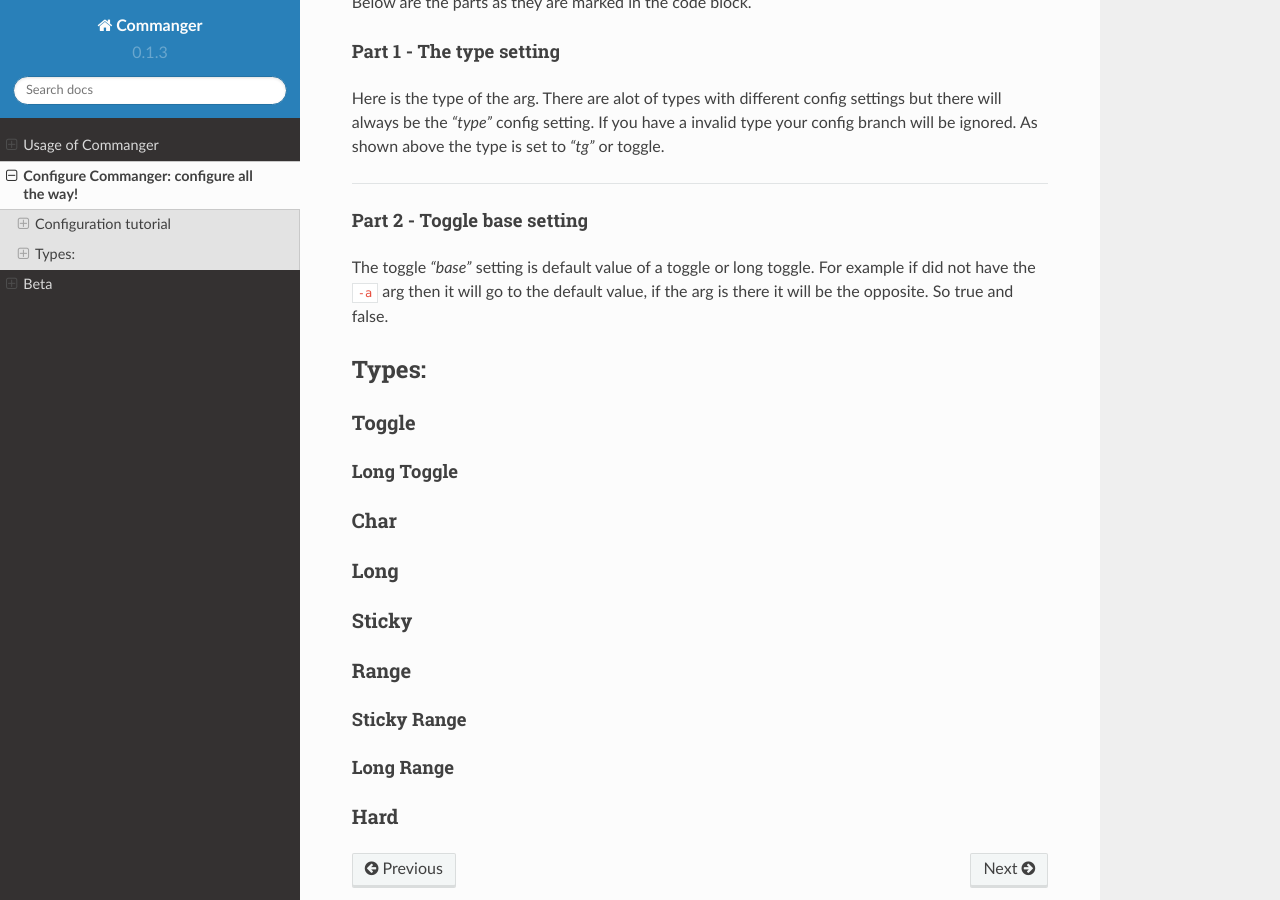
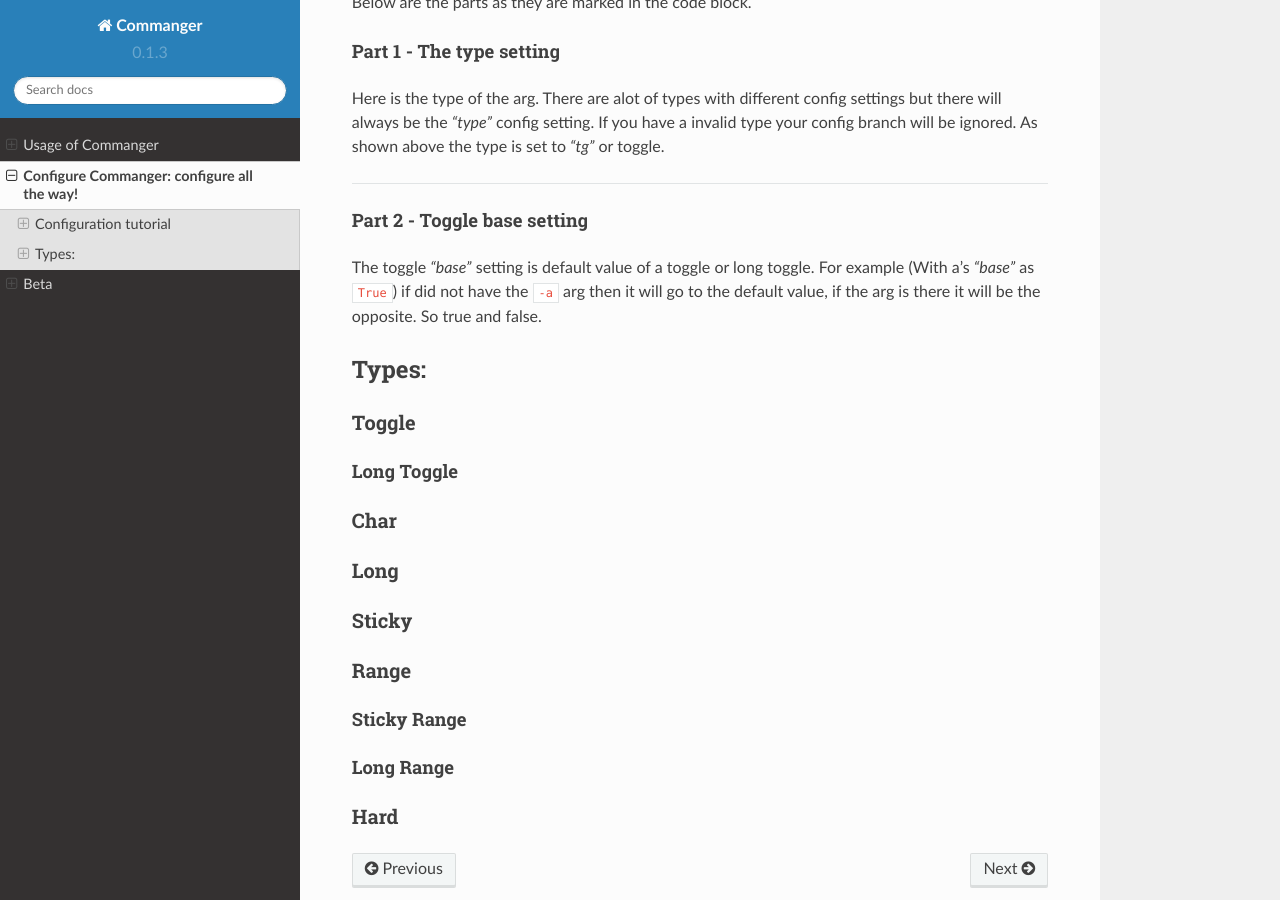
Before and after one commit to thatrandomperson5/commanger-docs, a Sphinx documentation site: the page built from docs/source/configure.rst, in a window 1280 px wide and 900 px high, scrolled down 1472 px. Built offline with Sphinx 7.4.7 and the Read the Docs theme 2.0.0, drawn with Linux system fonts in a browser that asks for light colours.

Commit message:
Update configure.rst

```diff
--- a/docs/source/configure.rst
+++ b/docs/source/configure.rst
@@ -84,7 +84,7 @@
 
 Part 2 - Toggle base setting
 ^^^^^^^^^
-The toggle `"base"` setting is default value of a toggle or long toggle. For example if did not have the ``-a`` arg then it will go to the default value, if the arg is there it will be the opposite. So true and false.
+The toggle `"base"` setting is default value of a toggle or long toggle. For example (With a's `"base"` as ``True``) if did not have the ``-a`` arg then it will go to the default value, if the arg is there it will be the opposite. So true and false.
 
 *****
 Types:
```
